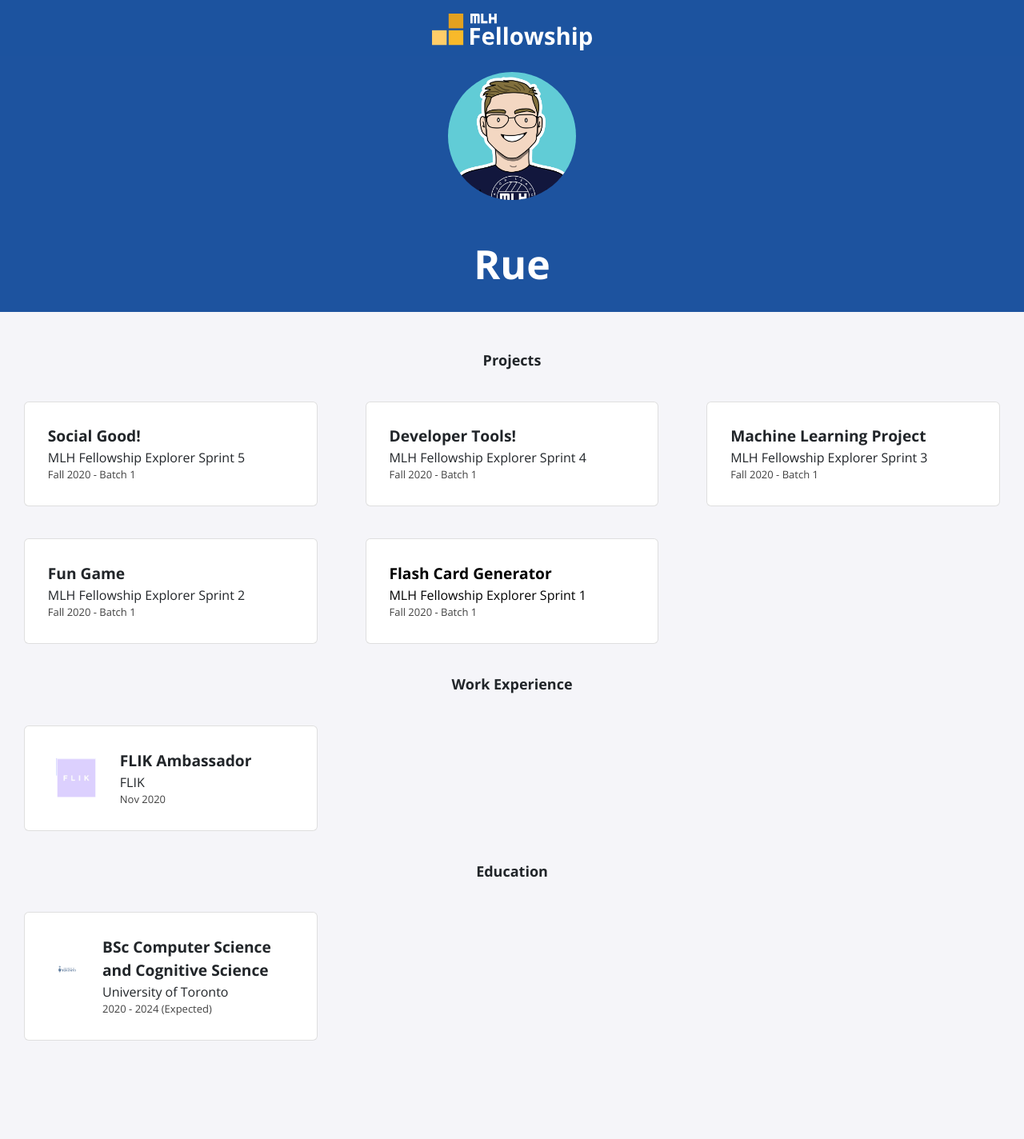
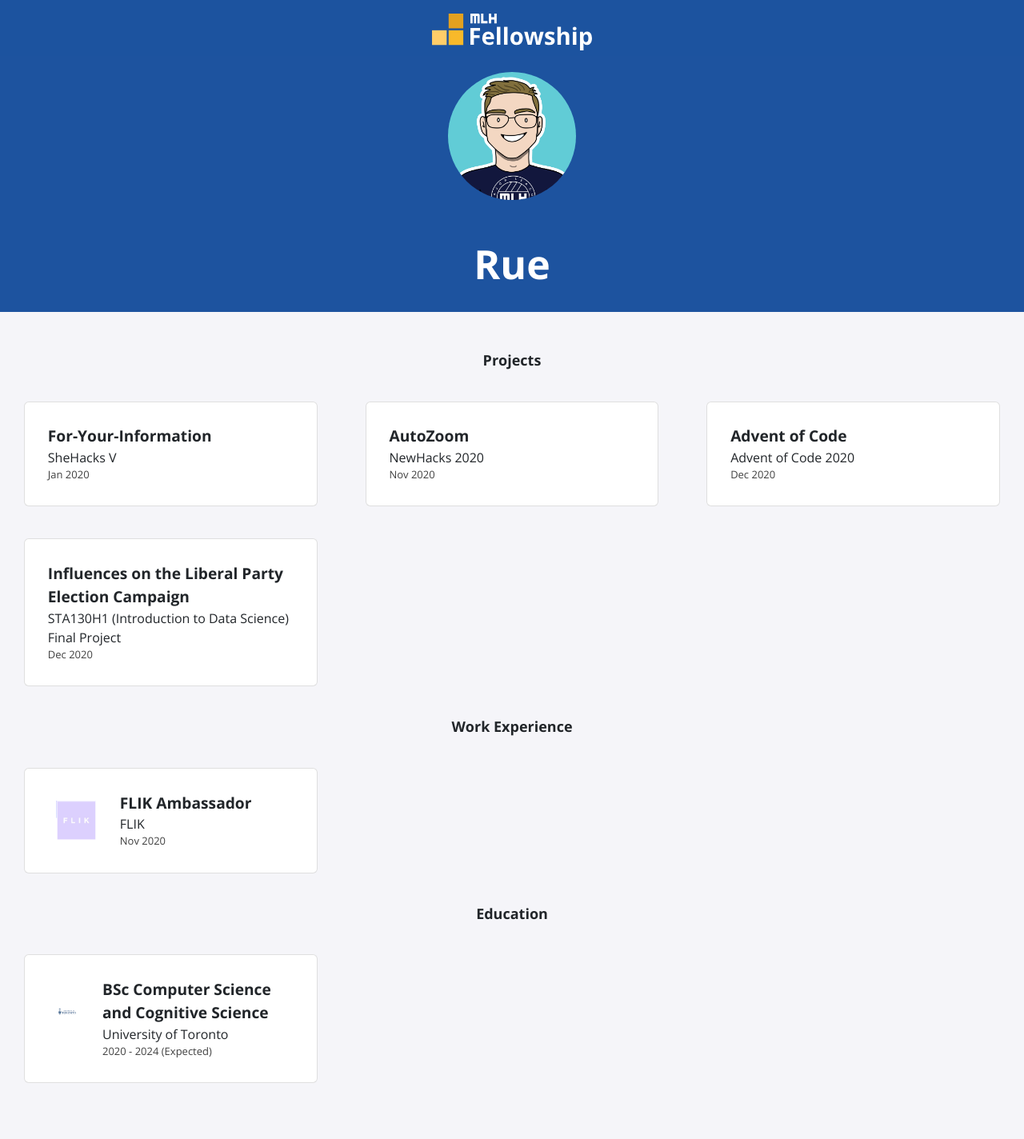
Before and after one commit to rue-glitch/rue-glitch.github.io, a Jekyll site: the page built from index.html, in a window 1280 px wide. Shown: the whole page at 80% size. Built offline with Jekyll 4.4.1, drawn with Linux system fonts in a browser that asks for light colours; nearby versions of some CDN libraries; before the commit the page ends 1371 px from its top, so only the background shows below that.

Commit message:
Update projects.yml
Updated project details

```diff
--- a/_data/projects.yml
+++ b/_data/projects.yml
@@ -1,20 +1,15 @@
-- title: Social Good!
-  event: MLH Fellowship Explorer Sprint 5
-  date: Fall 2020 - Batch 1
+- title: For-Your-Information
+  event: SheHacks V
+  date: Jan 2020
 
-- title: Developer Tools!
-  event: MLH Fellowship Explorer Sprint 4
-  date: Fall 2020 - Batch 1
+- title: AutoZoom
+  event: NewHacks 2020
+  date: Nov 2020
 
-- title: Machine Learning Project
-  event: MLH Fellowship Explorer Sprint 3
-  date: Fall 2020 - Batch 1
+- title: Advent of Code
+  event: Advent of Code 2020
+  date: Dec 2020
 
-- title: Fun Game
-  event: MLH Fellowship Explorer Sprint 2
-  date: Fall 2020 - Batch 1
-
-- title: Flash Card Generator
-  event: MLH Fellowship Explorer Sprint 1
-  date: Fall 2020 - Batch 1
-  page-name: sprint1
+- title: Influences on the Liberal Party Election Campaign
+  event: STA130H1 (Introduction to Data Science) Final Project
+  date: Dec 2020
```
